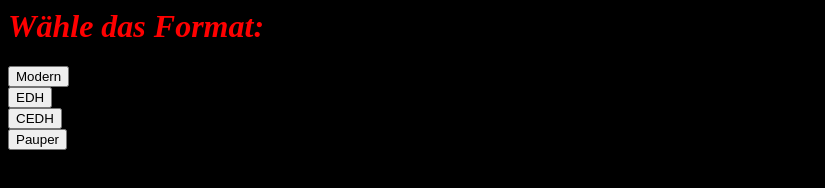
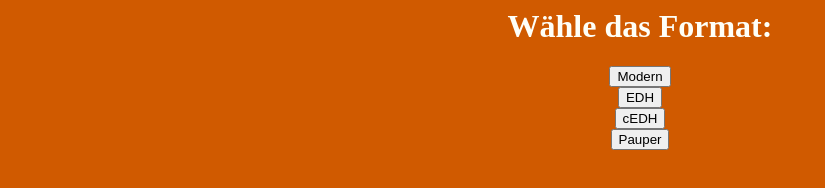
Before and after one commit to Wedekind/mtg, a plain HTML site: page Index.html in a window 1280 px wide. Shown: the whole page, without its empty margins (0-825 px from the left). Drawn offline with Linux system fonts and the light colour scheme.

Commit message:
style.css eingeführt und updates

```diff
--- a/Index.html
+++ b/Index.html
@@ -1,23 +1,22 @@
 <html>
     <head>
         <title>Christoph's Magic Decks</title>
-        <style>
-            body {
-            background-color: black; color: red; font-style: italic
-            }
-        </style>
+
+        <link rel="stylesheet" href="style.css">
+
     </head>
 <!-- text noch zentrieren  -->
 
     <body>
-        <h1 style="color: red;">W&aumlhle das Format:</h1>
+
+        <h1>W&aumlhle das Format:</h1>
         <a href="Modern.html"><button>Modern</button></a>
         <br>
         <a href="EDH.html"><button>EDH</button></a>
         <br>
-        <button>CEDH</button>
+        <a href="cedh.html"><button>cEDH</button></a>
         <br>
-        <button>Pauper</button>
+        <a href="pauper.html"><button>Pauper</button></a>
     </body>
 
 
--- /dev/null
+++ b/style.css
@@ -0,0 +1,7 @@
+body {
+    background-color: #D05A00;
+    text-align: center;
+}
+h1 {
+    color: #FEFFF8;
+}
```
Also changed, not shown: cedh.html (added, +8 -0 lines), pauper.html (added, +10 -0 lines).
